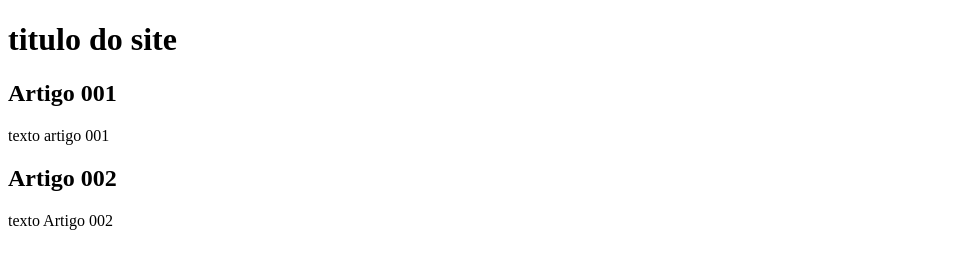
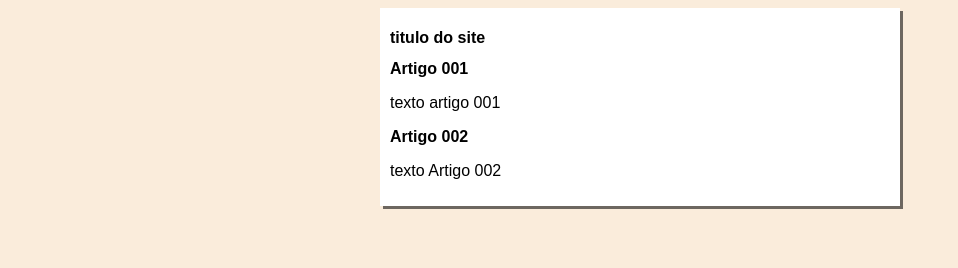
Before and after one commit to olokfe/projeto---aula----branches, a plain HTML site: page index.html in a window 1280 px wide. Shown: the whole page, without its empty margins (0-958 px from the left). Drawn offline with Linux system fonts and the light colour scheme.

Commit message:
inicio do design
design da pagina

```diff
--- /dev/null
+++ b/Estilos/style.css
@@ -0,0 +1,18 @@
+* {
+    font-family: Arial, Helvetica, sans-serif;
+    font-size: 16px;
+
+}
+body {
+    background-color: rgb(250, 236, 219);
+}
+
+
+main {
+    background-color: white;
+    width: 500px;
+    margin: auto;
+    padding: 10px;
+   box-shadow: 3px 3px rgba(0, 0, 0, 0.562);
+
+}
--- a/index.html
+++ b/index.html
@@ -4,6 +4,7 @@
     <meta charset="UTF-8">
     <meta name="viewport" content="width=device-width, initial-scale=1.0">
     <title>titulo do site</title>
+    <link rel="stylesheet" href="Estilos/style.css">
 </head>
 <body>
     <main>
```
